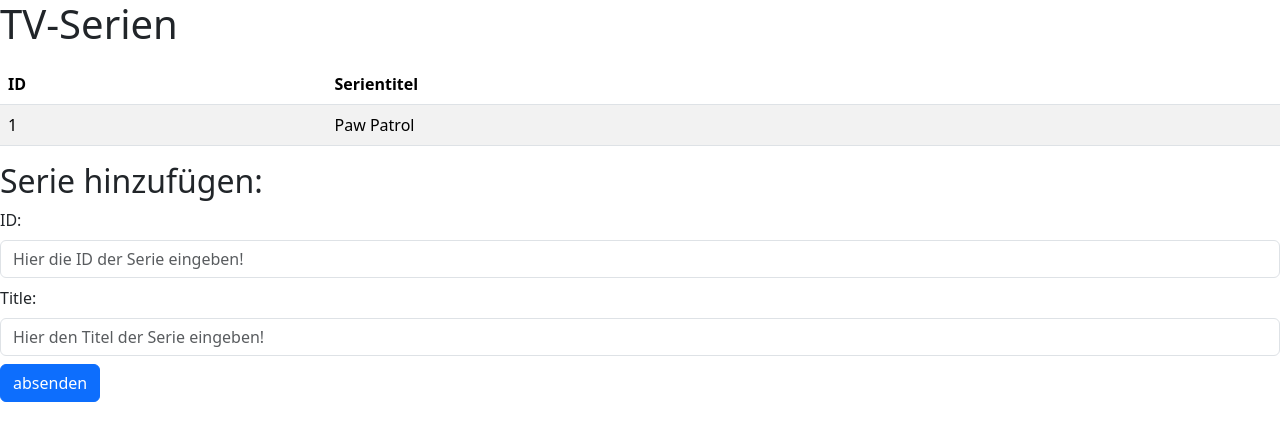
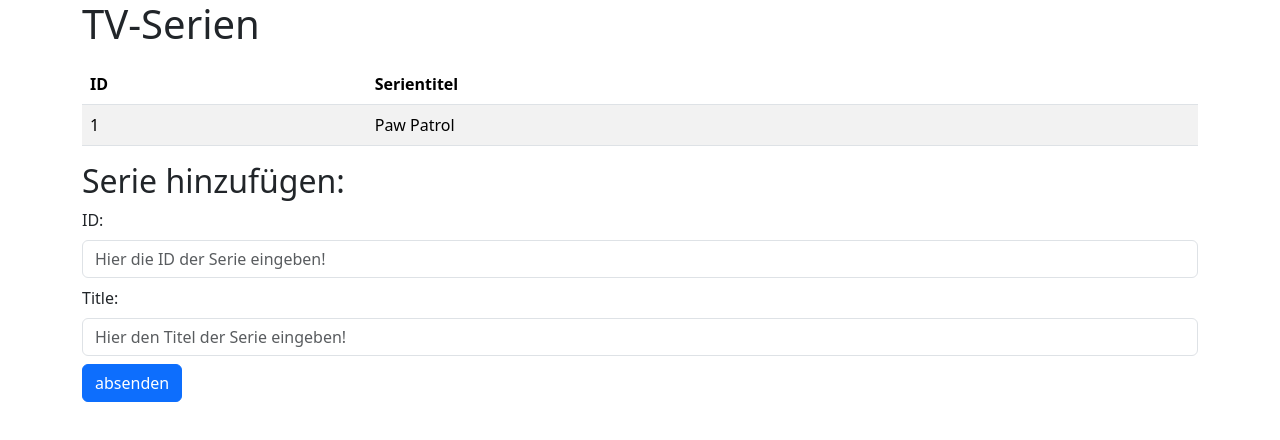
Before and after one commit to Ilyas-18/angular-TV-Shows-ohneD-, an Angular app: page / in a window 1280 px wide. Shown: the top 440 px of the page. Built offline with nearby package versions, Linux system fonts and the light colour scheme.

Commit message:
2 files modified

```diff
--- a/src/app/app.component.html
+++ b/src/app/app.component.html
@@ -1,3 +1,4 @@
-<h1>TV-Serien</h1>
+<div class = container><h1>TV-Serien</h1>
 <app-show-list></app-show-list>
 <app-show-form></app-show-form>
+</div>
--- a/src/app/components/show-form/show-form.component.ts
+++ b/src/app/components/show-form/show-form.component.ts
@@ -16,7 +16,8 @@ export class ShowFormComponent implements OnInit {
   }
 
   save() {
-    this.showDataService.saveShow(this.show)
+    this.showDataService.saveShow(this.show);
+    this.show = new Show(null, null);
   }
 
 
```
